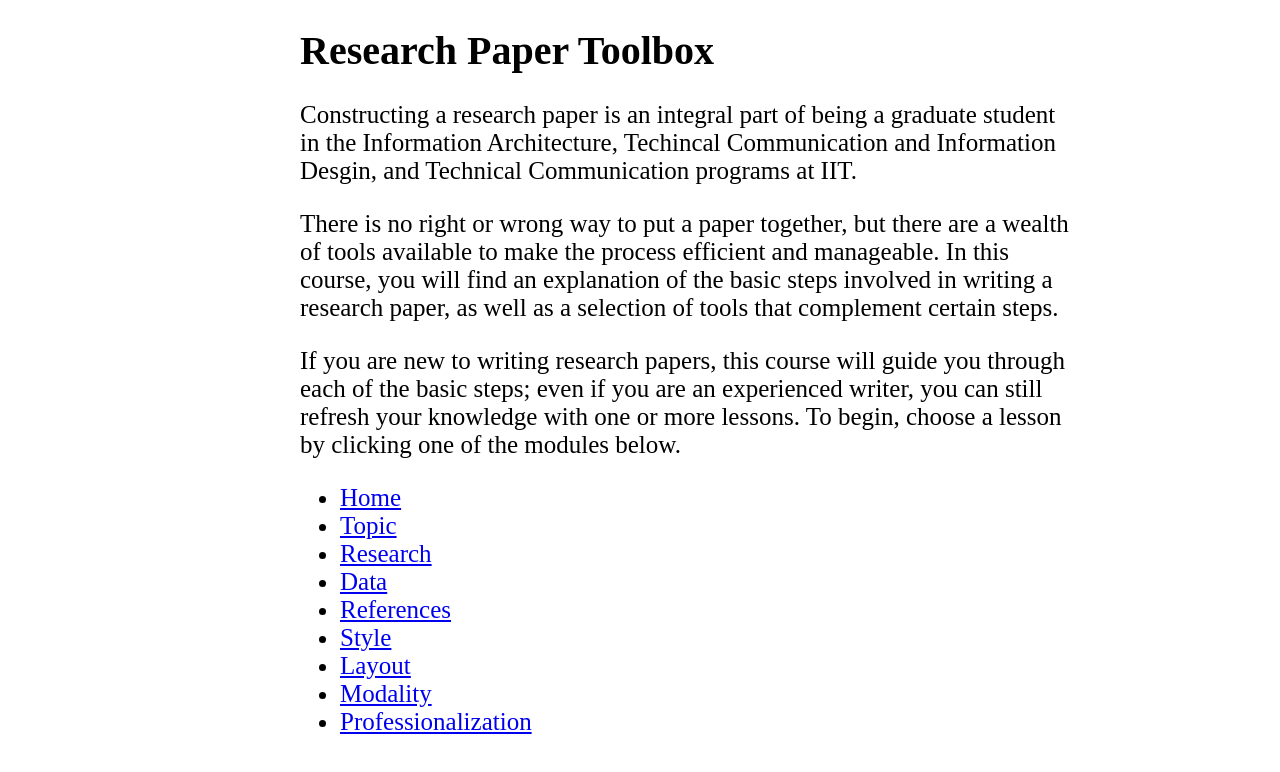
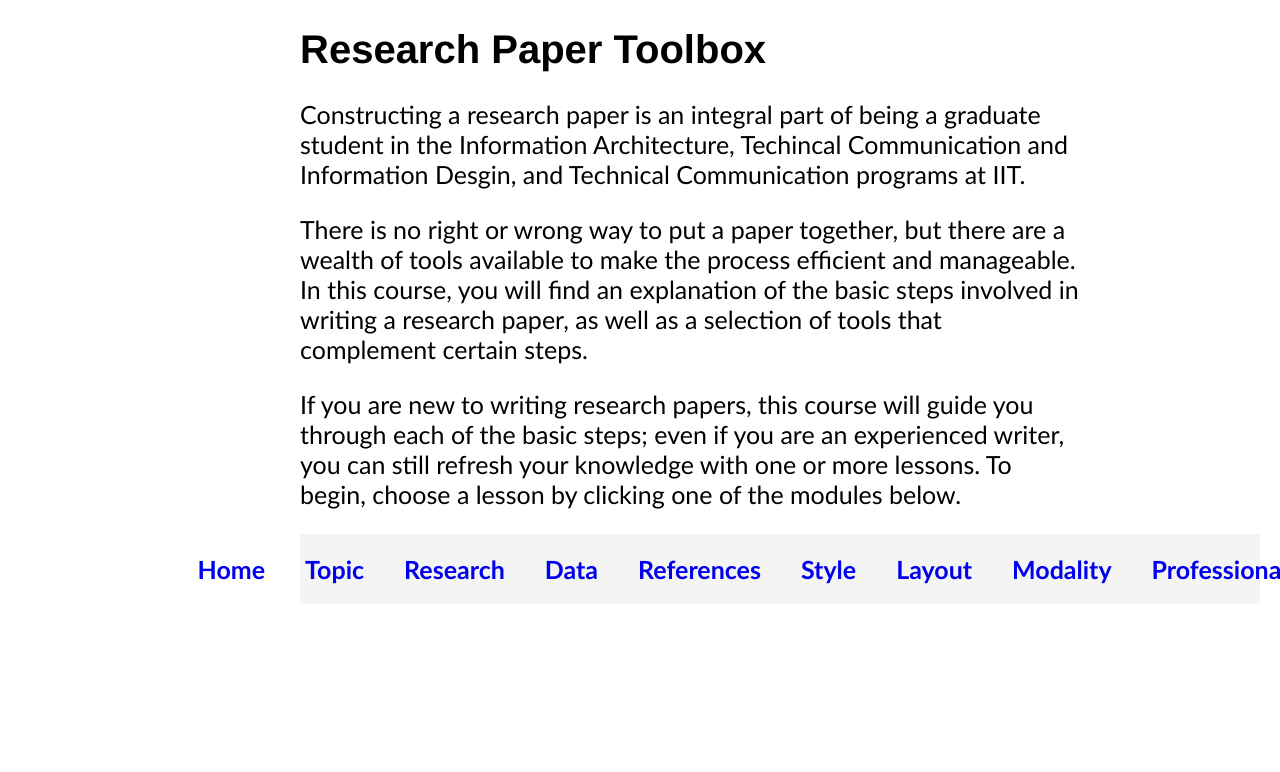
Before and after one commit to DavidKN10/COM421-project, a plain HTML site: page index.html in a window 1280 px wide. Drawn offline with Linux system fonts and the light colour scheme.

Commit message:
changed fonts and modified the navigation bar in index.html

```diff
--- a/css/style.css
+++ b/css/style.css
@@ -1,3 +1,35 @@
+nav {
+  background-color: #f4f4f4;
+  padding: 20px 0;
+  width: 75%;
+  position: fixed;
+  z-index: 1000;
+}
+
+nav ul {
+  list-style: none;
+  margin: 0;
+  padding: 0;
+  display: flex;
+  justify-content: center;
+  font-family: "Gill Sans", sans-serif;
+}
+
+nav li {
+  margin: 0 20px;
+  font-family: "Gill Sans", sans-serif;
+}
+
+nav a {
+  text-decoration: none;
+  font-weight: bold;
+  font-family: "Gill Sans", sans-serif;
+}
+
+nav a:hover {
+  text-decoration: underline;
+}
+
 .sidenav {
   position: fixed;
   left: 0;
@@ -12,14 +44,17 @@
 
 .sidenav h3 {
  font-size: 20px;
+  font-family: "Gill Sans", sans-serif;
 }
 
 .sidenav ul {
  font-size: 18px;
+  font-family: "Gill Sans", sans-serif;
 }
 
 .sidenav p {
   font-size: 20px;
+  font-family: "Gill Sans", sans-serif;
 }
 
 body {
@@ -29,22 +64,32 @@ body {
 
 h1 {
  font-size: 40px;
+ font-family: Helvetica, sans-serif;
 }
 
 h2 {
- font-size: 30px
+ font-size: 30px;
+ font-family: Helvetica, sans-serif;
+}
+
+h3 {
+  font-size: 25px;
+  font-family: "Gill Sans", sans-serif;
 }
 
 p {
   font-size: 25px;
+  font-family: "Gill Sans", sans-serif;
 }
 
 ul {
   font-size: 25px;
+  font-family: "Gill Sans", sans-serif;
 }
 
 ol {
   font-size: 25px;
+  font-family: "Gill Sans", sans-serif;
 }
 
 .icon {
@@ -59,4 +104,5 @@ ol {
 
 .caption {
   font-size: 15px;
+  font-family: "Gill Sans", sans-serif;
 }
```
